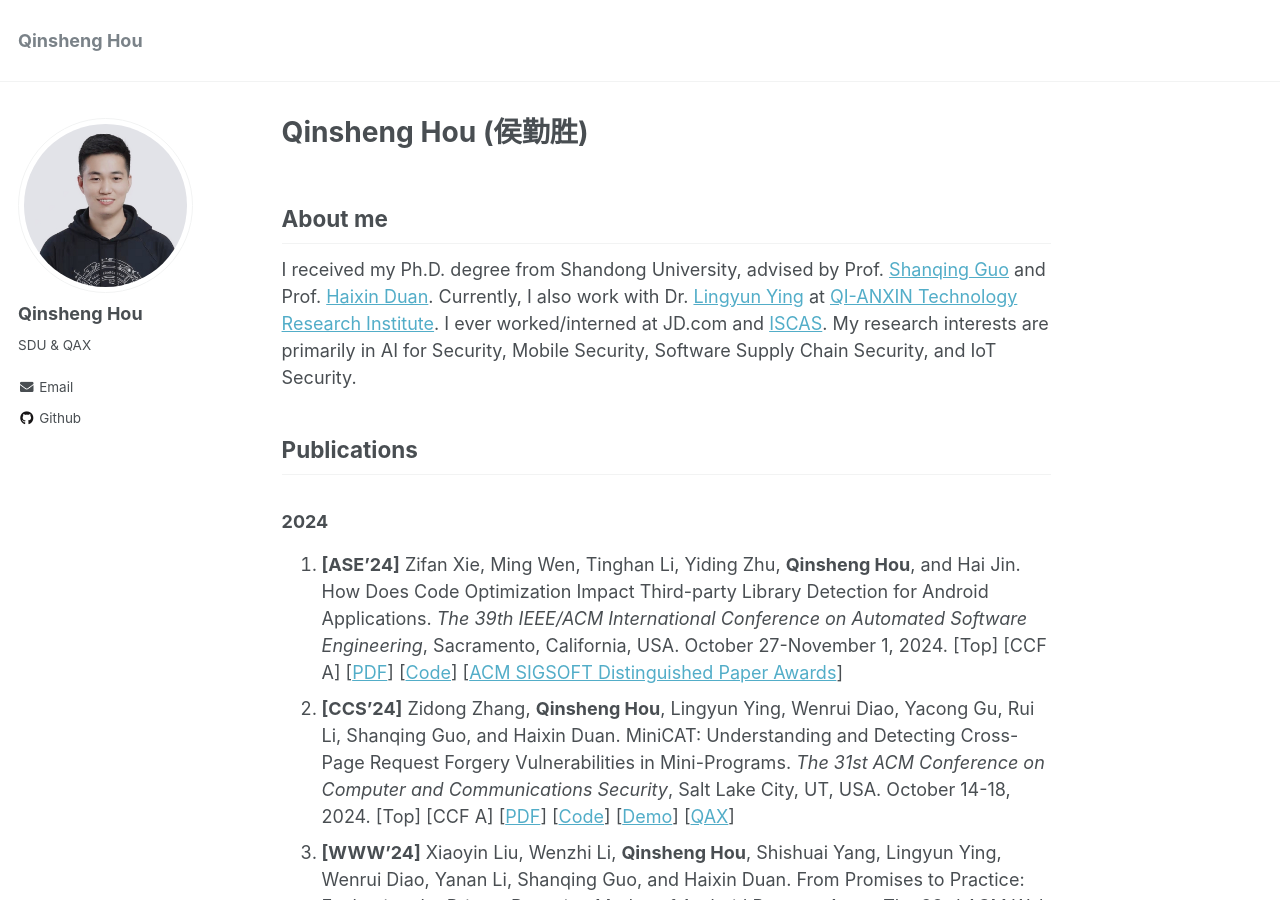
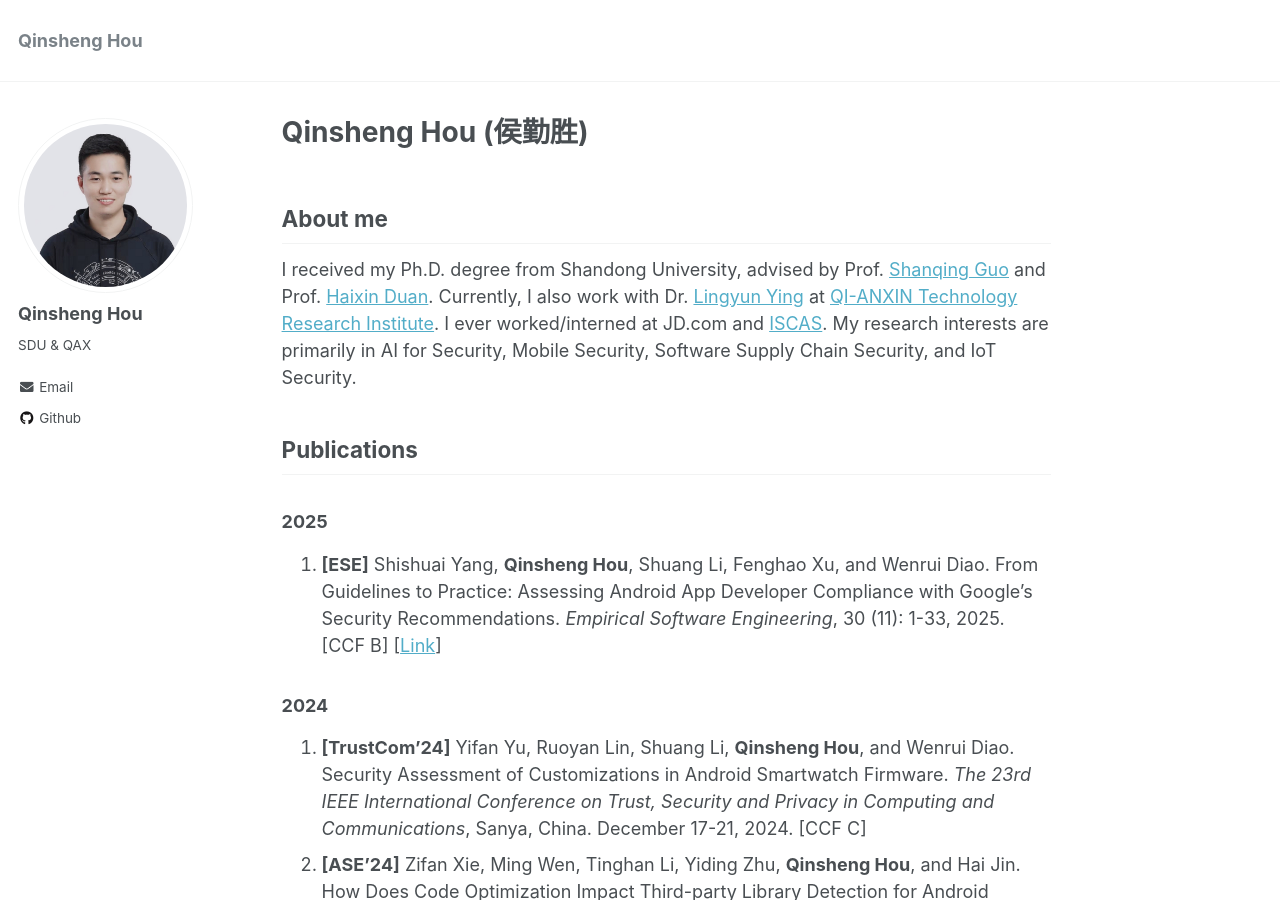
Before and after one commit to chicharitomu14/chicharitomu14.github.io, a Jekyll site: the page built from _pages/about.md, in a window 1280 px wide and 900 px high. Built offline with Jekyll 4.4.1, drawn with Linux system fonts in a browser that asks for light colours.

Commit message:
update paper

```diff
--- a/_pages/about.md
+++ b/_pages/about.md
@@ -15,11 +15,16 @@ I received my Ph.D. degree from Shandong University, advised by Prof. [Shanqing
 Publications
 ------
 
+### 2025
+
+1. **[ESE]** Shishuai Yang, **Qinsheng Hou**, Shuang Li, Fenghao Xu, and Wenrui Diao. From Guidelines to Practice: Assessing Android App Developer Compliance with Google’s Security Recommendations. *Empirical Software Engineering*, 30 (11): 1-33, 2025. [CCF B] [[Link](https://rdcu.be/dYrz6)]
+
 ### 2024
 
-1. **[ASE’24]** Zifan Xie, Ming Wen, Tinghan Li, Yiding Zhu, **Qinsheng Hou**, and Hai Jin. How Does Code Optimization Impact Third-party Library Detection for Android Applications. *The 39th IEEE/ACM International Conference on Automated Software Engineering*, Sacramento, California, USA. October 27-November 1, 2024. [Top] [CCF A] [[PDF](https://xzf1234.github.io/pdfs/ASE24_LibHunter.pdf)] [[Code](https://github.com/CGCL-codes/LibHunter)] [[ACM SIGSOFT Distinguished Paper Awards](https://conf.researchr.org/info/ase-2024/awards)]
-2. **[CCS’24]** Zidong Zhang, **Qinsheng Hou**, Lingyun Ying, Wenrui Diao, Yacong Gu, Rui Li, Shanqing Guo, and Haixin Duan. MiniCAT: Understanding and Detecting Cross-Page Request Forgery Vulnerabilities in Mini-Programs. *The 31st ACM Conference on Computer and Communications Security*, Salt Lake City, UT, USA. October 14-18, 2024. [Top] [CCF A] [[PDF](https://chicharitomu14.github.io/files/minicat_ccs24.pdf)] [[Code](https://github.com/kee1ongz/MiniCAT)] [[Demo](https://sites.google.com/view/minicprf)] [[QAX](https://research.qianxin.com/archives/2633)]
-3. **[WWW’24]** Xiaoyin Liu, Wenzhi Li, **Qinsheng Hou**, Shishuai Yang, Lingyun Ying, Wenrui Diao, Yanan Li, Shanqing Guo, and Haixin Duan. From Promises to Practice: Evaluating the Private Browsing Modes of Android Browser Apps. *The 33rd ACM Web Conference*, Singapore. May 13-17, 2024. [Top] [CCF A] [[PDF](https://diaowenrui.github.io/paper/www24-liu.pdf)] [[QAX](https://research.qianxin.com/archives/1740)]
+1. **[TrustCom’24]** Yifan Yu, Ruoyan Lin, Shuang Li, **Qinsheng Hou**, and Wenrui Diao. Security Assessment of Customizations in Android Smartwatch Firmware. *The 23rd IEEE International Conference on Trust, Security and Privacy in Computing and Communications*, Sanya, China. December 17-21, 2024. [CCF C]
+2. **[ASE’24]** Zifan Xie, Ming Wen, Tinghan Li, Yiding Zhu, **Qinsheng Hou**, and Hai Jin. How Does Code Optimization Impact Third-party Library Detection for Android Applications. *The 39th IEEE/ACM International Conference on Automated Software Engineering*, Sacramento, California, USA. October 27-November 1, 2024. [Top] [CCF A] [[PDF](https://xzf1234.github.io/pdfs/ASE24_LibHunter.pdf)] [[Code](https://github.com/CGCL-codes/LibHunter)] [[ACM SIGSOFT Distinguished Paper Awards](https://conf.researchr.org/info/ase-2024/awards)]
+3. **[CCS’24]** Zidong Zhang, **Qinsheng Hou**, Lingyun Ying, Wenrui Diao, Yacong Gu, Rui Li, Shanqing Guo, and Haixin Duan. MiniCAT: Understanding and Detecting Cross-Page Request Forgery Vulnerabilities in Mini-Programs. *The 31st ACM Conference on Computer and Communications Security*, Salt Lake City, UT, USA. October 14-18, 2024. [Top] [CCF A] [[PDF](https://chicharitomu14.github.io/files/minicat_ccs24.pdf)] [[Code](https://github.com/kee1ongz/MiniCAT)] [[Demo](https://sites.google.com/view/minicprf)] [[QAX](https://research.qianxin.com/archives/2633)]
+4. **[WWW’24]** Xiaoyin Liu, Wenzhi Li, **Qinsheng Hou**, Shishuai Yang, Lingyun Ying, Wenrui Diao, Yanan Li, Shanqing Guo, and Haixin Duan. From Promises to Practice: Evaluating the Private Browsing Modes of Android Browser Apps. *The 33rd ACM Web Conference*, Singapore. May 13-17, 2024. [Top] [CCF A] [[PDF](https://diaowenrui.github.io/paper/www24-liu.pdf)] [[QAX](https://research.qianxin.com/archives/1740)]
 
 ### 2023
 
```
